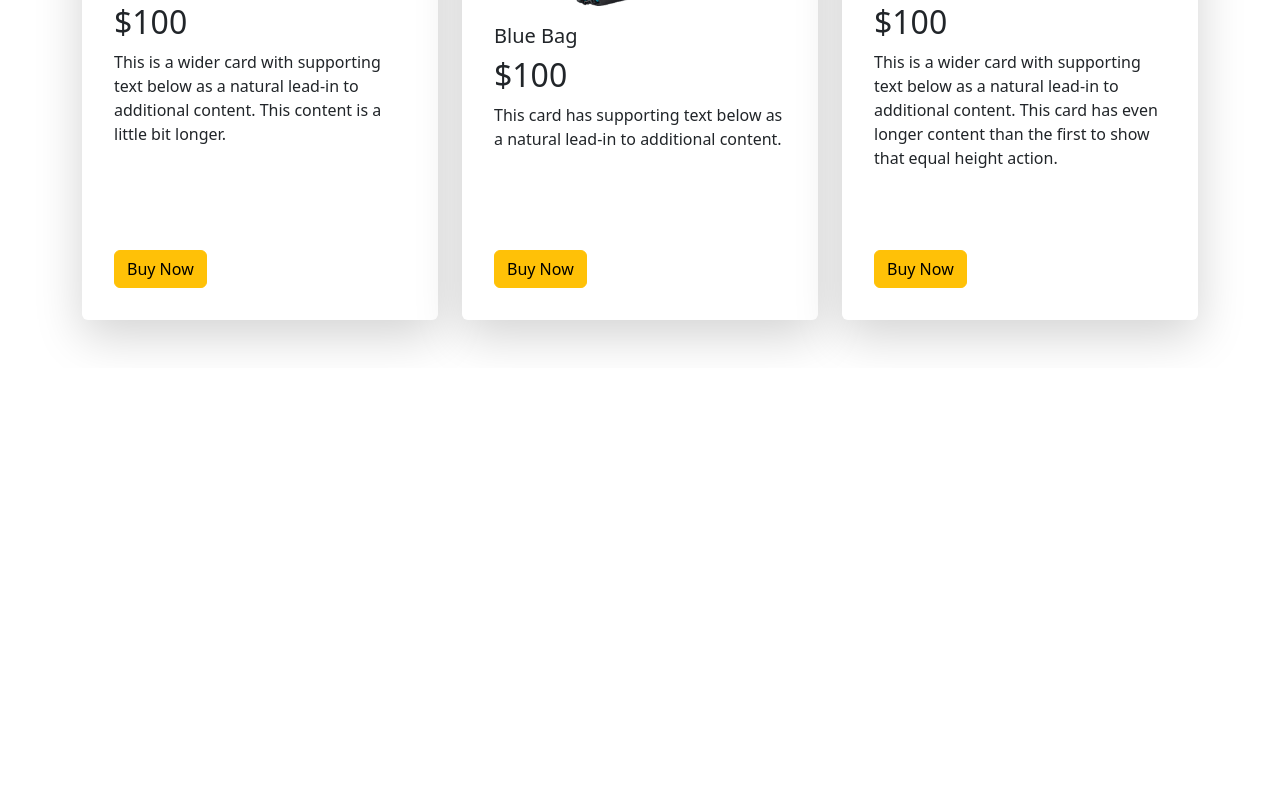
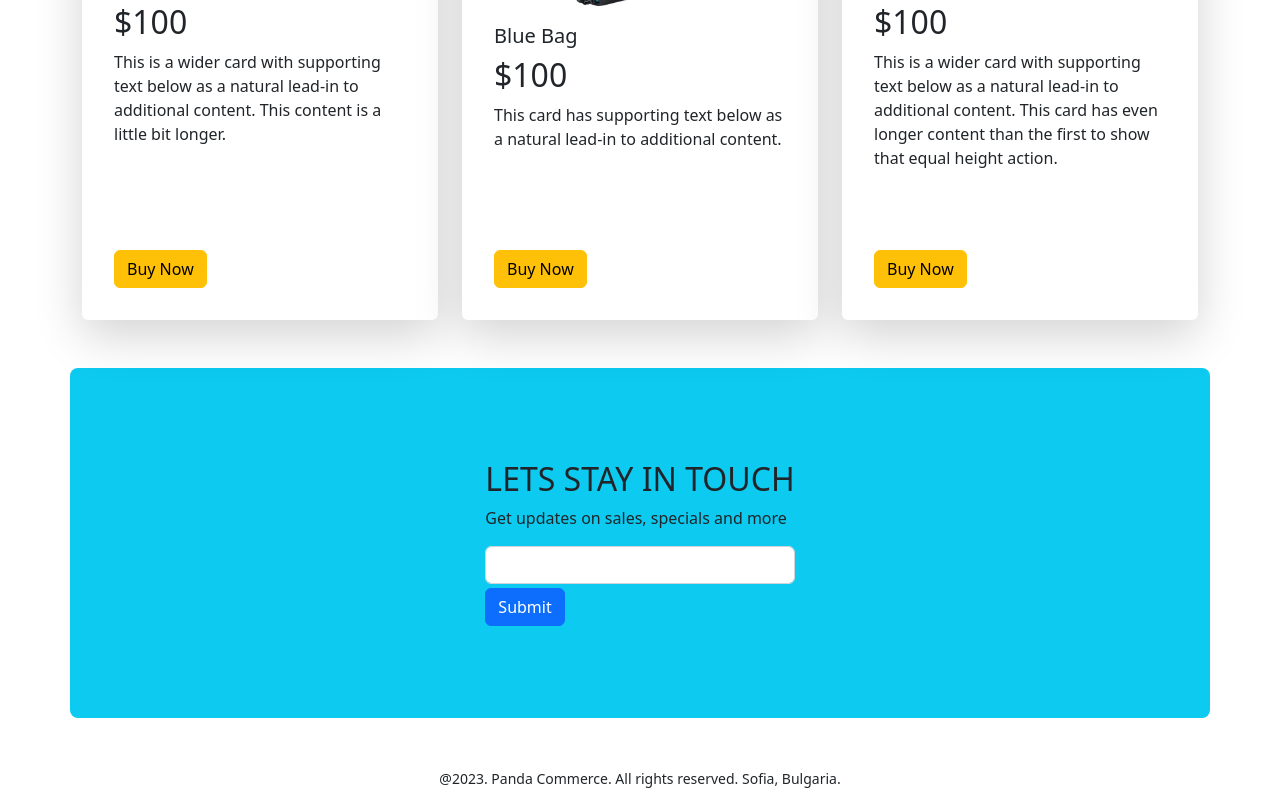
Before and after one commit to DidarulIslam1/Panda-Commerce-Bootstrap, a plain HTML site: page index.html in a window 1280 px wide. Shown: the part 1899-2705 px from the top of the page. Before the commit the page ends 2267 px from the top, so only its background shows below. Drawn offline with nearby package versions, Linux system fonts and the light colour scheme.

Commit message:
subcribe section and footer

```diff
--- a/index.html
+++ b/index.html
@@ -237,7 +237,24 @@
             </div>
         </section>
         <!-- Backpacks Section end -->
+        <!-- Subscribe Start -->
+        <section style="height: 350px;"
+            class="container d-flex justify-content-center align-items-center rounded-3 bg-info">
+            <div>
+                <h2>LETS STAY IN TOUCH</h2>
+                <P>Get updates on sales, specials and more</P>
+                <form>
+                    <div class="mb-1">
+                        <input type="email" class="form-control" id="exampleInputEmail1" aria-describedby="emailHelp">
+                    </div>
+                    <button type="submit" class="btn btn-primary">Submit</button>
+                </form>
+            </div>
+        </section>
     </main>
+    <footer class="mt-5 text-center">
+        <p><small>@2023. Panda Commerce. All rights reserved. Sofia, Bulgaria.</small></p>
+    </footer>
     <script src="https://cdn.jsdelivr.net/npm/bootstrap@5.2.0/dist/js/bootstrap.bundle.min.js"
         integrity="sha384-A3rJD856KowSb7dwlZdYEkO39Gagi7vIsF0jrRAoQmDKKtQBHUuLZ9AsSv4jD4Xa"
         crossorigin="anonymous"></script>
```
